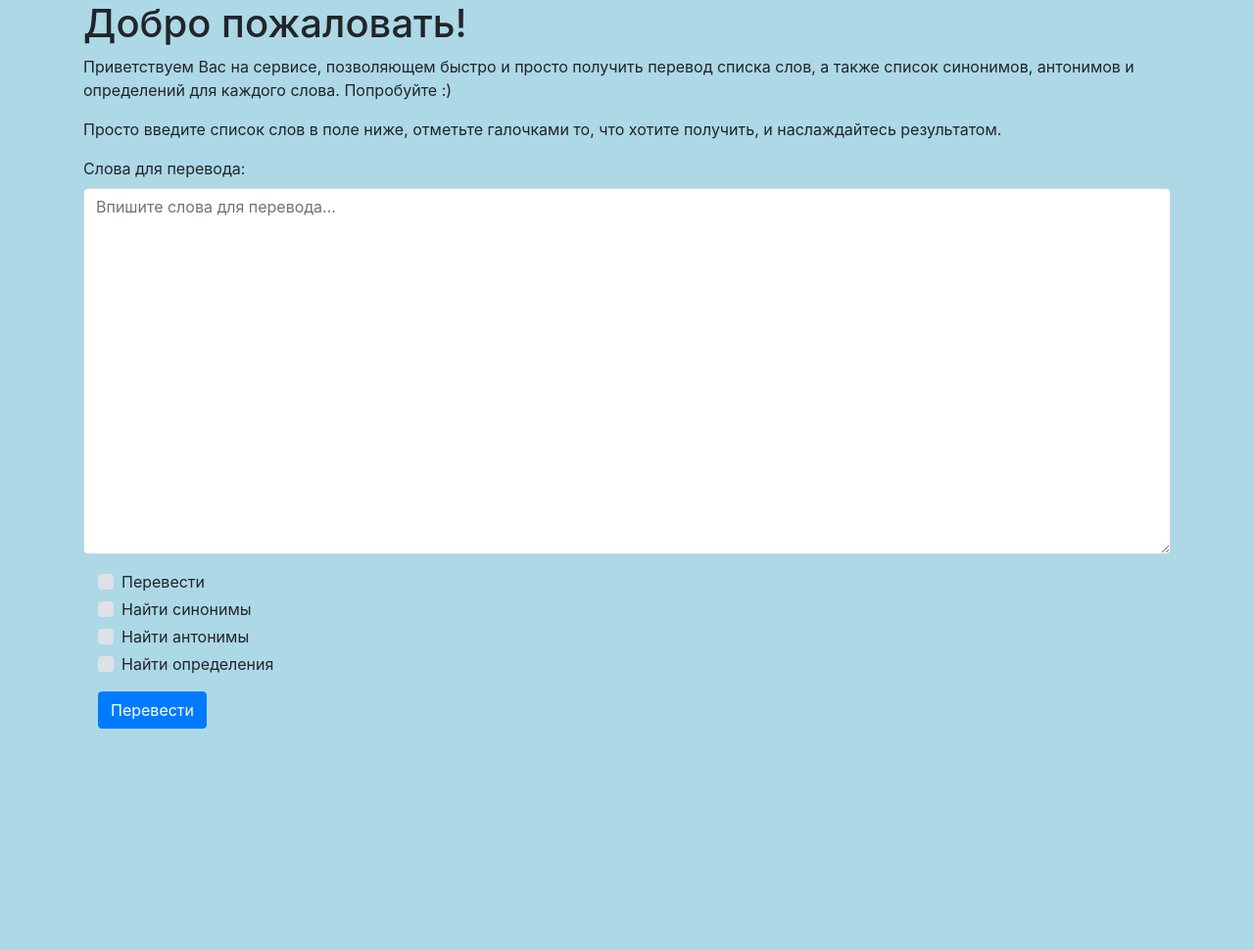
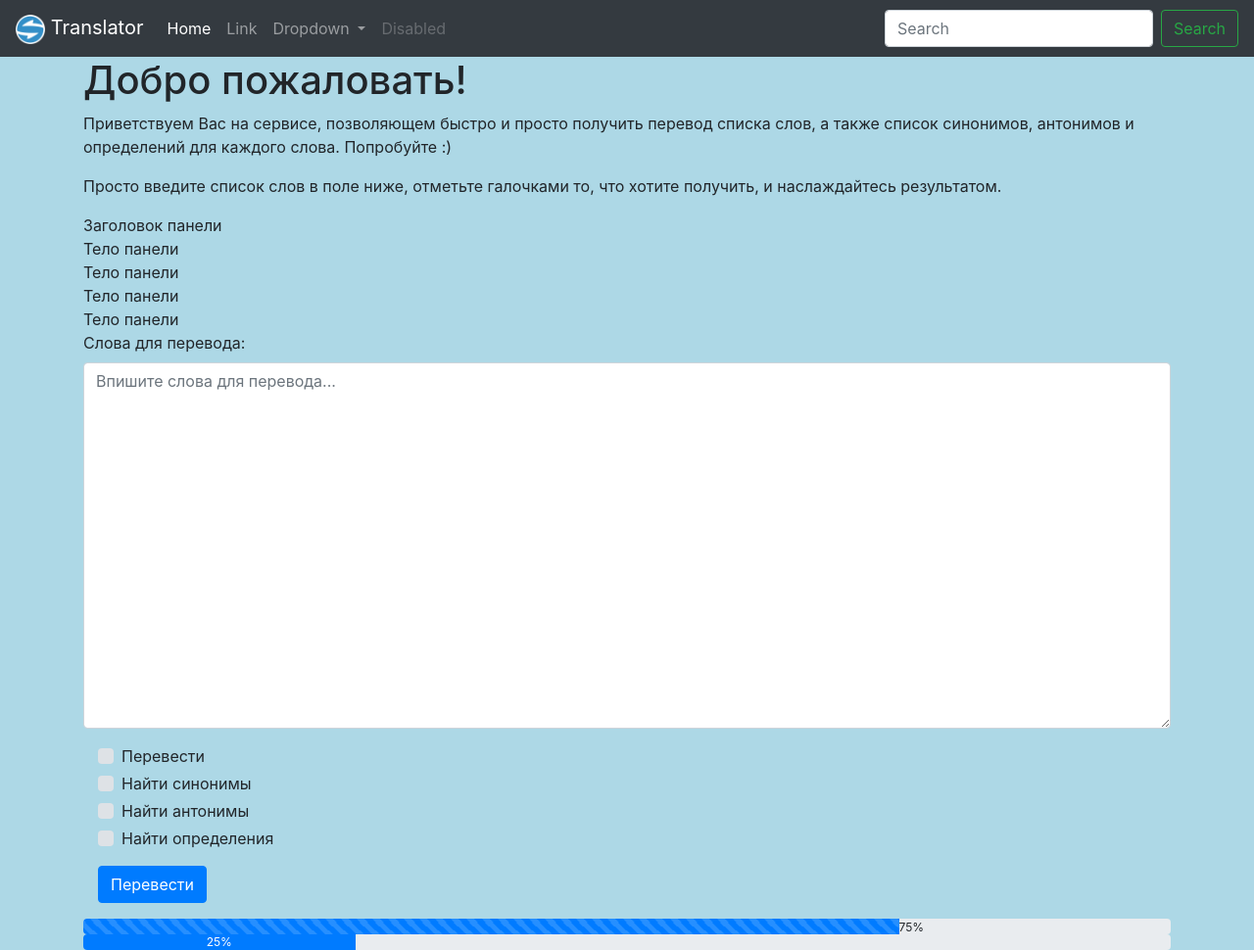
Before and after one commit to bogdanduminyuk/translator, a Django app: page / in a window 1280 px wide. Shown: the whole page at 98% size. Before the commit the page ends 744 px from the top, so only its background shows below. Run offline with Django 3.2, Linux system fonts and the light colour scheme; some libraries are stand-ins or nearby versions.

Commit message:
addind navbar. Reformat of base page

```diff
--- /dev/null
+++ b/translator_app/static/js/scripts.js
@@ -0,0 +1,25 @@
+$( window ).on('load', function() {
+    var checkboxes = $("form input:checkbox");
+    var parents = checkboxes.parent();
+
+    checkboxes.addClass("custom-control-input");
+    parents.attr('class', 'custom-control custom-checkbox mr-sm-2');
+    parents.wrap("<div class='col-auto my-1'></div>");
+    $("label", parents).addClass("custom-control-label");
+
+    function swap(a, b) {
+        a = $(a); b = $(b);
+        var tmp = $('<span>').hide();
+        a.before(tmp);
+        b.before(a);
+        tmp.replaceWith(b);
+    }
+
+    swap("textarea", $("label", $("textarea").parent()));
+
+    $(".custom-checkbox label").each(function(){
+        $(this).text($(this).text().slice(0,-1));
+    })
+
+    $("body").css("display", "block");
+});
--- a/translator_app/templates/translator_app/index.html
+++ b/translator_app/templates/translator_app/index.html
@@ -1,18 +1,6 @@
-<!DOCTYPE html>
-{% load staticfiles %}
-<html lang="en">
-<head>
-    <meta charset="UTF-8">
-    <meta name="viewport" content="width=device-width, initial-scale=1">
-    <title>Помощник переводчика</title>
+{% extends 'translator_app/template.html' %}
 
-    <link rel="icon" type="image/png" sizes="32x32" href="{% static 'favicon-32x32.png' %}">
-    <link rel="icon" type="image/png" sizes="16x16" href="{% static 'favicon-16x16.png' %}">
-
-    <link rel="stylesheet" href="{% static 'css/bootstrap.min.css' %}" >
-    <link rel="stylesheet" href="{% static 'css/styles.css' %}" >
-</head>
-<body>
+{% block page %}
     <div class="container">
                 <h1>Добро пожаловать!</h1>
                 <p>
@@ -22,9 +10,22 @@
                 <p>
                     Просто введите список слов в поле ниже, отметьте галочками то, что хотите получить, и наслаждайтесь результатом.
                 </p>
+        <div class="row">
+            <div class="col-lg-12">
+                <div class="panel panel-default">
+                    <div class="panel-heading">Заголовок панели</div>
+                    <div class="panel-body">
+                        <div>Тело панели</div>
+                        <div>Тело панели</div>
+                        <div>Тело панели</div>
+                        <div>Тело панели</div>
+                    </div>
+                </div>
+            </div>
+        </div>
 
-        <form>
-            {% csrf_token %}
+
+        <form action="#" method="post" >{% csrf_token %}
             {% for field in form %}
             <div class="form-group">
                 {% for error in field.errors %}
@@ -43,37 +44,11 @@
               <button type="submit" class="btn btn-primary">Перевести</button>
             </div>
         </form>
+        <div class="progress">
+          <div class="progress-bar progress-bar-striped progress-bar-animated" role="progressbar" aria-valuenow="75" aria-valuemin="0" aria-valuemax="100" style="width: 75%"></div>75%
+        </div>
+        <div class="progress">
+          <div class="progress-bar" role="progressbar" style="width: 25%;" aria-valuenow="25" aria-valuemin="0" aria-valuemax="100">25%</div>
+        </div>
     </div>
-
-    <script src="https://code.jquery.com/jquery-3.3.1.slim.min.js" integrity="sha384-q8i/X+965DzO0rT7abK41JStQIAqVgRVzpbzo5smXKp4YfRvH+8abtTE1Pi6jizo" crossorigin="anonymous"></script>
-    <script src="https://cdnjs.cloudflare.com/ajax/libs/popper.js/1.14.3/umd/popper.min.js" integrity="sha384-ZMP7rVo3mIykV+2+9J3UJ46jBk0WLaUAdn689aCwoqbBJiSnjAK/l8WvCWPIPm49" crossorigin="anonymous"></script>
-    <script src="https://stackpath.bootstrapcdn.com/bootstrap/4.1.3/js/bootstrap.min.js" integrity="sha384-ChfqqxuZUCnJSK3+MXmPNIyE6ZbWh2IMqE241rYiqJxyMiZ6OW/JmZQ5stwEULTy" crossorigin="anonymous"></script>
-    <script type="text/javascript">
-        $( window ).on('load', function() {
-            var checkboxes = $("form input:checkbox");
-            var parents = checkboxes.parent();
-
-            checkboxes.addClass("custom-control-input");
-            parents.attr('class', 'custom-control custom-checkbox mr-sm-2');
-            parents.wrap("<div class='col-auto my-1'></div>");
-            $("label", parents).addClass("custom-control-label");
-
-            function swap(a, b) {
-                a = $(a); b = $(b);
-                var tmp = $('<span>').hide();
-                a.before(tmp);
-                b.before(a);
-                tmp.replaceWith(b);
-            };
-
-            swap("textarea", $("label", $("textarea").parent()));
-
-            $(".custom-checkbox label").each(function(){
-                $(this).text($(this).text().slice(0,-1));
-            })
-
-            $("body").css("display", "block");
-        });
-    </script>
-</body>
-</html>
+{% endblock %}
--- /dev/null
+++ b/translator_app/templates/translator_app/template.html
@@ -0,0 +1,79 @@
+<!DOCTYPE html>
+{% load staticfiles %}
+<html lang="ru">
+<head>
+    <meta charset="UTF-8">
+    <meta http-equiv="X-UA-Compatible" content="IE=edge">
+    <meta name="viewport" content="width=device-width, initial-scale=1">
+
+    <title>Помощник переводчика</title>
+
+    <link rel="icon" type="image/png" sizes="32x32" href="{% static 'favicon-32x32.png' %}">
+    <link rel="icon" type="image/png" sizes="16x16" href="{% static 'favicon-16x16.png' %}">
+
+    <link rel="stylesheet" href="{% static 'css/bootstrap.min.css' %}">
+    <link rel="stylesheet" href="{% static 'css/styles.css' %}">
+</head>
+<body>
+<header class="navbar navbar-expand-lg navbar-dark bg-dark">
+    <a class="navbar-brand" href="#">
+        <img src="{% static 'ico-systran-8-translator-s-128.png' %}" width="30" height="30" alt="Logo">
+        Translator
+    </a>
+
+    <button class="navbar-toggler" type="button" data-toggle="collapse" data-target="#navbarSupportedContent"
+            aria-controls="navbarSupportedContent" aria-expanded="false" aria-label="Toggle navigation">
+        <span class="navbar-toggler-icon"></span>
+    </button>
+
+    <div class="collapse navbar-collapse" id="navbarSupportedContent">
+        <ul class="navbar-nav mr-auto">
+            <li class="nav-item active">
+                <a class="nav-link" href="#">Home <span class="sr-only">(current)</span></a>
+            </li>
+            <li class="nav-item">
+                <a class="nav-link" href="#">Link</a>
+            </li>
+            <li class="nav-item dropdown">
+                <a class="nav-link dropdown-toggle" href="#" id="navbarDropdown" role="button"
+                   data-toggle="dropdown"
+                   aria-haspopup="true" aria-expanded="false">
+                    Dropdown
+                </a>
+                <div class="dropdown-menu" aria-labelledby="navbarDropdown">
+                    <a class="dropdown-item" href="#">Action</a>
+                    <a class="dropdown-item" href="#">Another action</a>
+                    <div class="dropdown-divider"></div>
+                    <a class="dropdown-item" href="#">Something else here</a>
+                </div>
+            </li>
+            <li class="nav-item">
+                <a class="nav-link disabled" href="#">Disabled</a>
+            </li>
+        </ul>
+        <form class="form-inline my-2 my-lg-0">
+            <input class="form-control mr-sm-2" type="search" placeholder="Search" aria-label="Search">
+            <button class="btn btn-outline-success my-2 my-sm-0" type="submit">Search</button>
+        </form>
+    </div>
+</header>
+
+{% block page %}
+{% endblock %}
+
+<footer class="navbar-expand-lg navbar-dark bg-dark">
+
+</footer>
+
+<script src="https://code.jquery.com/jquery-3.3.1.slim.min.js"
+        integrity="sha384-q8i/X+965DzO0rT7abK41JStQIAqVgRVzpbzo5smXKp4YfRvH+8abtTE1Pi6jizo"
+        crossorigin="anonymous"></script>
+<script src="https://cdnjs.cloudflare.com/ajax/libs/popper.js/1.14.3/umd/popper.min.js"
+        integrity="sha384-ZMP7rVo3mIykV+2+9J3UJ46jBk0WLaUAdn689aCwoqbBJiSnjAK/l8WvCWPIPm49"
+        crossorigin="anonymous"></script>
+<script src="https://stackpath.bootstrapcdn.com/bootstrap/4.1.3/js/bootstrap.min.js"
+        integrity="sha384-ChfqqxuZUCnJSK3+MXmPNIyE6ZbWh2IMqE241rYiqJxyMiZ6OW/JmZQ5stwEULTy"
+        crossorigin="anonymous"></script>
+<script src="{% static 'js/scripts.js'%}"></script>
+</body>
+</html>
```
